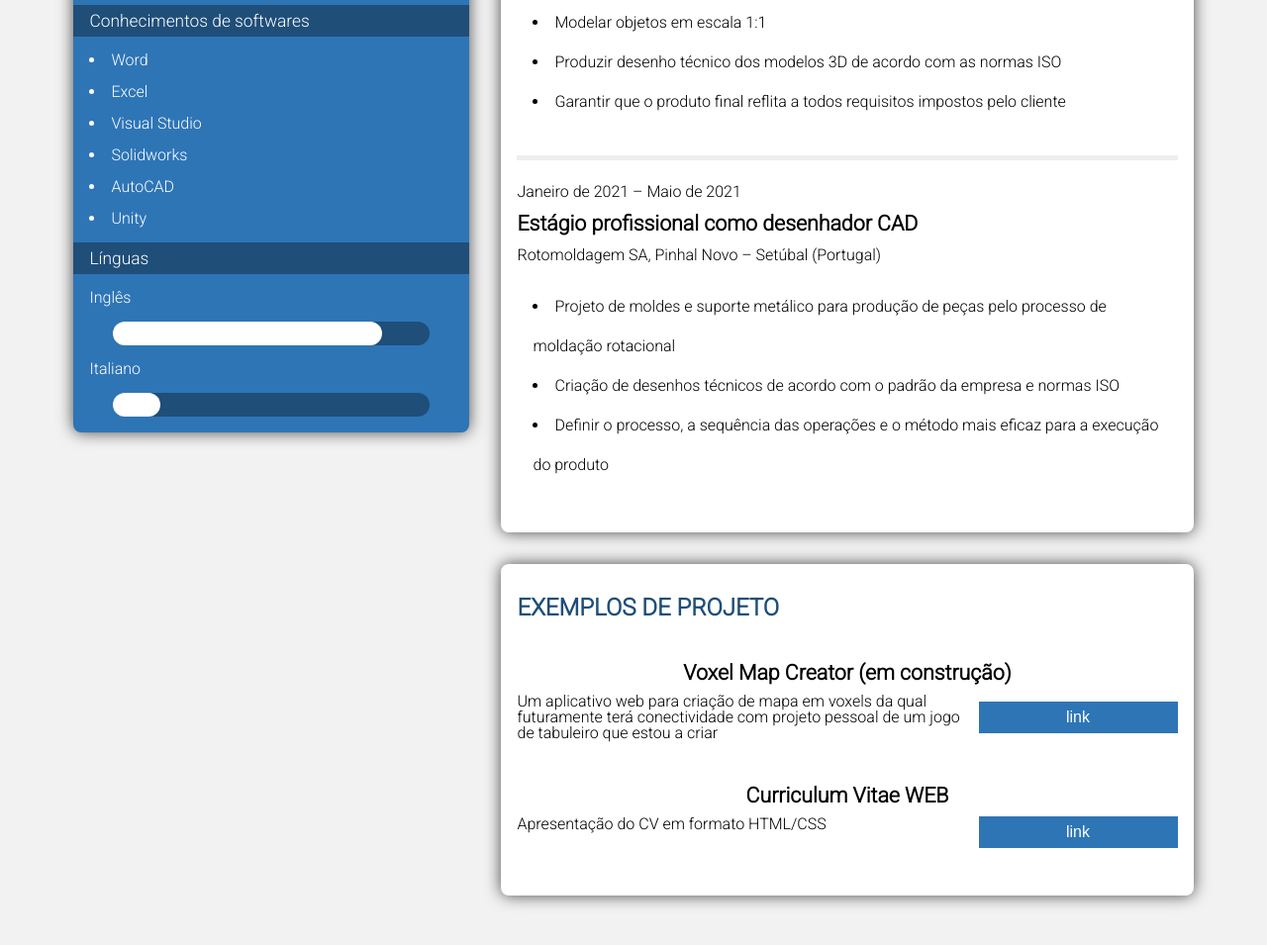
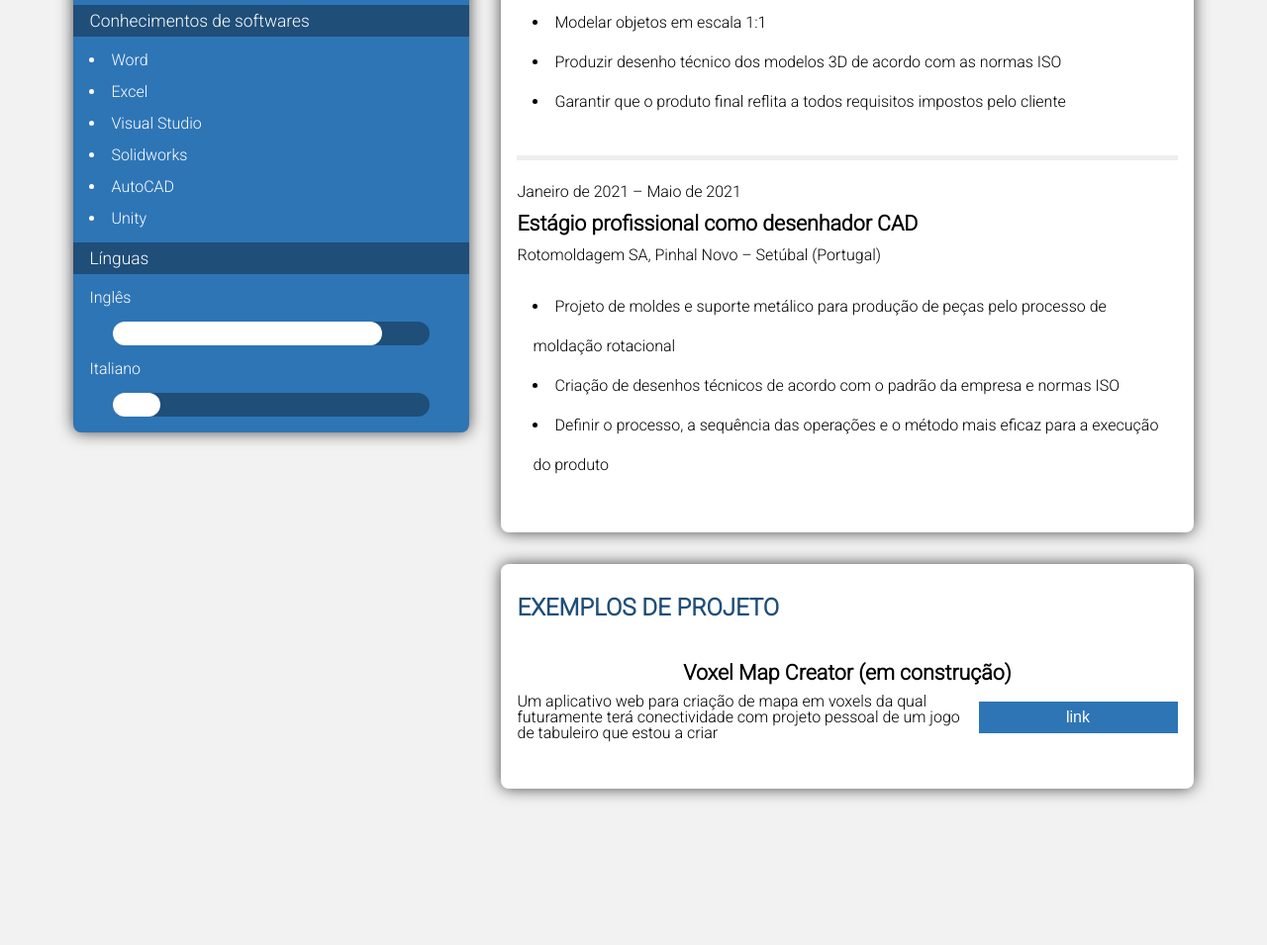
Before and after one commit to paodequeijoMG/CV-online, a plain HTML site: page index.html in a window 1280 px wide. Shown: the part 958-1913 px from the top of the page at 99% size. After the commit the page ends 1837 px from the top, so only its background shows below. Drawn offline with Linux system fonts and the light colour scheme.

Commit message:
Add files via upload

```diff
--- a/index.html
+++ b/index.html
@@ -169,21 +169,8 @@
                         onclick="window.location.href='https://editor.p5js.org/ChesseBread/sketches/QNvtv2KoD';"
                         value="link" />
                 </div>
-                <div class="titulo-projeto2">
-                    <p class="titulo-projeto">Curriculum Vitae WEB</p>
-                </div>
-                <div class="descricão-projeto2">
-                    <p>Apresentação do CV em formato HTML/CSS</p>
-                </div>
-                <div class="botão-projeto2">
-                    <input type="button"
-                        onclick="window.location.href='https://cv-online-9yfwyxw6z-paodequeijomg.vercel.app';"
-                        value="link" />
-                </div>
             </div>
         </div>
     </div>
-
 </body>
-
 </html>
```
